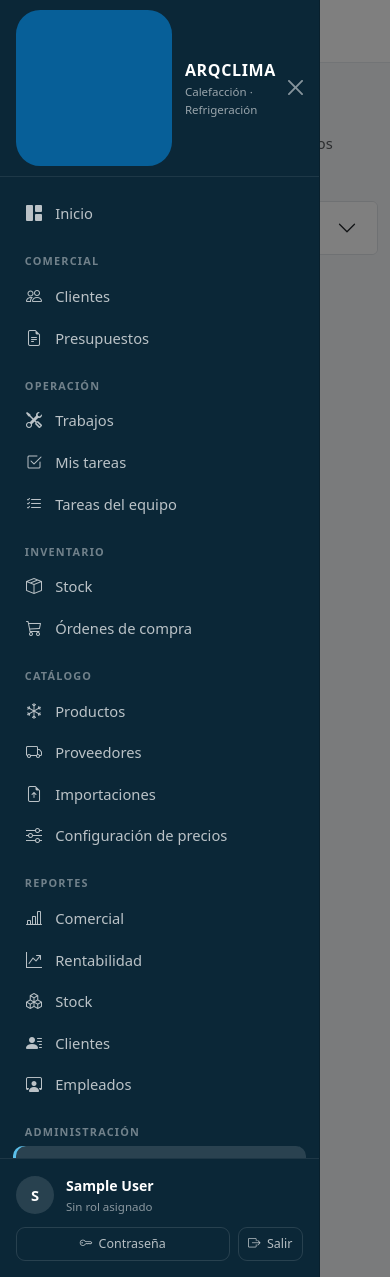
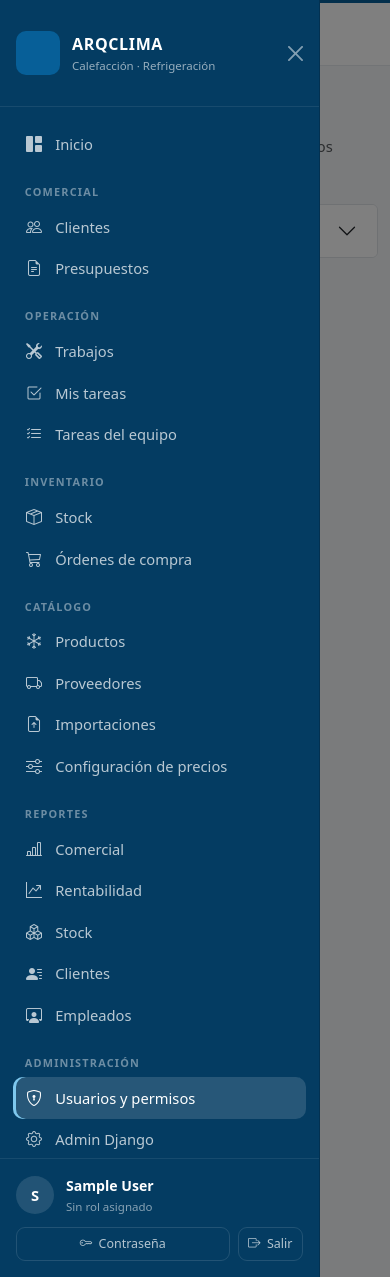
Before and after one commit to nicolasventin/arqclima, a Django app: page /accounts/permisos/ in a window 390 px wide, after a click that opens the changed part. Run offline with Django 5.2, Linux system fonts and the light colour scheme; the visitor is signed in with stand-in values (Sample User, id 1); data comes from the database, SQL or seed files in the repository; parts of the project's set-up code (start-up, migrations or seed data) failed here and were passed over.

Commit message:
Etapa 11A: alinea paleta con logo ARQCLIMA

```diff
--- a/static/css/app.css
+++ b/static/css/app.css
@@ -6,10 +6,10 @@
     --app-border: #e5e9ed;
     --app-text: #1b232b;
     --app-muted: #697681;
-    --app-brand: #123447;
-    --app-brand-strong: #0b2737;
-    --app-accent: #1677a8;
-    --app-accent-soft: #e8f3f8;
+    --app-brand: #075f98;
+    --app-brand-strong: #064c7a;
+    --app-accent: #0a6ca9;
+    --app-accent-soft: #e7f3fa;
     --app-danger: #b42318;
     --app-radius: 14px;
     --app-shadow: 0 8px 30px rgba(18, 52, 71, 0.06);
@@ -41,7 +41,7 @@ a {
     width: var(--app-sidebar-width);
     display: flex;
     flex-direction: column;
-    background: var(--app-brand-strong);
+    background: #043c62;
     color: #fff;
     border-right: 1px solid rgba(255,255,255,.07);
     z-index: 1030;
@@ -401,3 +401,54 @@ a {
         padding-right: .75rem;
     }
 }
+
+
+/* Identidad visual ARQCLIMA */
+.app-brand-desktop {
+    min-height: 128px;
+    justify-content: center;
+    padding: 1rem 1.25rem;
+}
+
+.app-brand-desktop img {
+    display: block;
+    width: 178px;
+    max-width: 100%;
+    height: auto;
+    border-radius: 14px;
+    box-shadow: 0 8px 24px rgba(0,0,0,.12);
+}
+
+.app-brand-mobile {
+    gap: .75rem;
+}
+
+.app-brand-mobile img {
+    width: 44px;
+    height: 44px;
+    border-radius: 10px;
+    flex: 0 0 auto;
+}
+
+.auth-brand img {
+    display: block;
+    width: min(250px, 72vw);
+    height: auto;
+    border-radius: 18px;
+    box-shadow: 0 10px 32px rgba(7,95,152,.18);
+}
+
+.app-topbar {
+    border-top: 3px solid var(--app-brand);
+}
+
+.app-nav-link.active {
+    background: rgba(255,255,255,.14);
+    box-shadow: inset 3px 0 0 #7ec8ee;
+}
+
+@media (max-width: 991.98px) {
+    .app-mobile-nav.offcanvas {
+        background: #043c62;
+    }
+}
```
